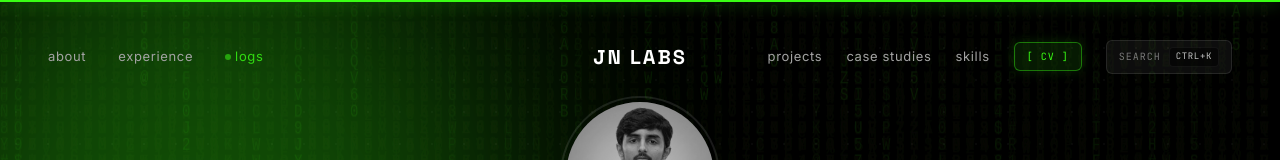
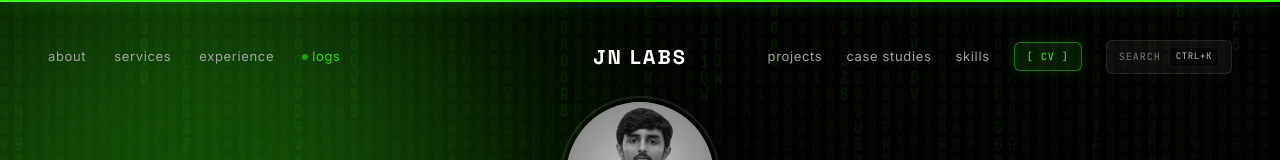
Before and after one commit to beginnercodee/Portfolio, a Next.js app: page / in a window 1280 px wide. Shown: the top 160 px of the page. Built offline with nearby package versions, Linux system fonts and the light colour scheme; no server answers.

Commit message:
feat(nav): wire services and skills into navbar, command palette, and terminal overlay

```diff
--- a/src/components/CommandPalette.tsx
+++ b/src/components/CommandPalette.tsx
@@ -117,6 +117,16 @@ export default function CommandPalette() {
       },
     },
     {
+      id: "services",
+      name: "cd ./services",
+      desc: "Explore AI automations, full-stack, and engineering services",
+      icon: <Terminal className="w-4 h-4 text-glow-green" />,
+      action: () => {
+        document.getElementById("services")?.scrollIntoView({ behavior: "smooth" });
+        setIsOpen(false);
+      },
+    },
+    {
       id: "experience",
       name: "cd ./experience",
       desc: "Scroll to professional history and education",
@@ -133,6 +143,16 @@ export default function CommandPalette() {
       icon: <Terminal className="w-4 h-4" />,
       action: () => {
         document.getElementById("projects")?.scrollIntoView({ behavior: "smooth" });
+        setIsOpen(false);
+      },
+    },
+    {
+      id: "skills",
+      name: "cd ./skills",
+      desc: "Inspect technical competencies & interactive radar telemetry",
+      icon: <Terminal className="w-4 h-4 text-glow-green" />,
+      action: () => {
+        document.getElementById("skills")?.scrollIntoView({ behavior: "smooth" });
         setIsOpen(false);
       },
     },
@@ -177,6 +197,7 @@ export default function CommandPalette() {
       const macros = [
         { name: "projects", desc: "Inspect production software & live demos" },
         { name: "case-studies", desc: "Explore enterprise ROI architectures & metrics" },
+        { name: "services", desc: "Explore AI automations & full-stack capabilities" },
         { name: "contact", desc: "Initialize direct connection protocols" },
         { name: "resume", desc: "View & download official CV" },
         { name: "cv", desc: "Print full resume in CLI terminal" },
--- a/src/components/NavigationBar.tsx
+++ b/src/components/NavigationBar.tsx
@@ -65,8 +65,9 @@ export default function NavigationBar() {
             : "bg-transparent border-transparent"
         )}>
           {/* Desktop Left Links */}
-          <div className="hidden md:flex flex-1 justify-start gap-5 lg:gap-8 font-sans text-nav lowercase text-secondary transition-colors duration-300 items-center">
+          <div className="hidden md:flex flex-1 justify-start gap-4 lg:gap-7 font-sans text-nav lowercase text-secondary transition-colors duration-300 items-center">
             <Link href="/#about" className="hover:text-primary transition-colors">about</Link>
+            <Link href="/#services" className="hover:text-primary transition-colors">services</Link>
             <Link href="/#experience" className="hover:text-primary transition-colors">experience</Link>
             <Link href="/logs" className="hover:text-glow-green text-glow-green/80 flex items-center gap-1 transition-colors group">
               <span className="w-1.5 h-1.5 rounded-full bg-glow-green/50 group-hover:bg-glow-green animate-pulse" />
@@ -137,6 +138,7 @@ export default function NavigationBar() {
       >
         <div className="absolute inset-0 bg-glow-green/5 blur-3xl opacity-20 pointer-events-none" />
         <Link href="/#about" onClick={closeMenu} className="font-display uppercase tracking-[0.2em] text-2xl text-secondary hover:text-glow-green transition-all">About</Link>
+        <Link href="/#services" onClick={closeMenu} className="font-display uppercase tracking-[0.2em] text-2xl text-secondary hover:text-glow-green transition-all">Services</Link>
         <Link href="/#experience" onClick={closeMenu} className="font-display uppercase tracking-[0.2em] text-2xl text-secondary hover:text-glow-green transition-all">Experience</Link>
         <Link href="/#projects" onClick={closeMenu} className="font-display uppercase tracking-[0.2em] text-2xl text-secondary hover:text-glow-green transition-all">Projects</Link>
         <Link href="/#case-studies" onClick={closeMenu} className="font-display uppercase tracking-[0.2em] text-2xl text-secondary hover:text-glow-green transition-all">Case Studies</Link>
--- a/src/components/TerminalOverlay.tsx
+++ b/src/components/TerminalOverlay.tsx
@@ -152,7 +152,8 @@ export default function TerminalOverlay() {
         newLogs.push({ id: Date.now() + 1, text: "AVAILABLE COMMANDS:", type: "output" });
         newLogs.push({ id: Date.now() + 2, text: "  whoami           - display current user identity", type: "output" });
         newLogs.push({ id: Date.now() + 3, text: "  skills           - list core technical competencies", type: "output" });
-        newLogs.push({ id: Date.now() + 4, text: "  projects         - inspect production software & live demos", type: "output" });
+        newLogs.push({ id: Date.now() + 4, text: "  services         - explore core architectural services & capabilities", type: "output" });
+        newLogs.push({ id: Date.now() + 5, text: "  projects         - inspect production software & live demos", type: "output" });
         newLogs.push({ id: Date.now() + 5, text: "  case-studies     - explore enterprise ROI architectures & metrics", type: "output" });
         newLogs.push({ id: Date.now() + 6, text: "  contact          - initialize direct connection protocols", type: "output" });
         newLogs.push({ id: Date.now() + 7, text: "  resume / cv      - view & print official curriculum vitae", type: "output" });
@@ -406,6 +407,34 @@ export default function TerminalOverlay() {
         newLogs.push({ id: Date.now() + 4, text: "> Agentic AI, Voice Agents, n8n, GoHighLevel, LLM APIs", type: "output" });
         break;
 
+      case "services":
+      case "capabilities":
+      case "service":
+        const serviceLines = [
+          "=============================================================",
+          "CORE ARCHITECTURAL SERVICES & CAPABILITIES",
+          "=============================================================",
+          "1. AI Automation & Autonomous Agents",
+          "   • Custom LLM integrations, n8n workflows, autonomous voice agents",
+          "   • Eliminating operational bottlenecks & high-friction workflows",
+          "",
+          "2. Full-Stack Engineering & Microservices",
+          "   • High-performance APIs, database architectures & real-time sockets",
+          "   • Stack: Next.js, NestJS, Python, PostgreSQL, Supabase, Docker",
+          "",
+          "3. Frontend Architecture & Design Systems",
+          "   • Motion-rich, responsive, performance-obsessed interfaces",
+          "   • Stack: React, Next.js App Router, Tailwind CSS, Framer Motion",
+          "=============================================================",
+          "> Navigating to #services section..."
+        ];
+        setLogs(newLogs);
+        printLinesSlowly(serviceLines);
+        setTimeout(() => {
+          document.getElementById("services")?.scrollIntoView({ behavior: "smooth" });
+        }, 1200);
+        return;
+
       case "projects":
       case "work":
         const projectLines = [
```
